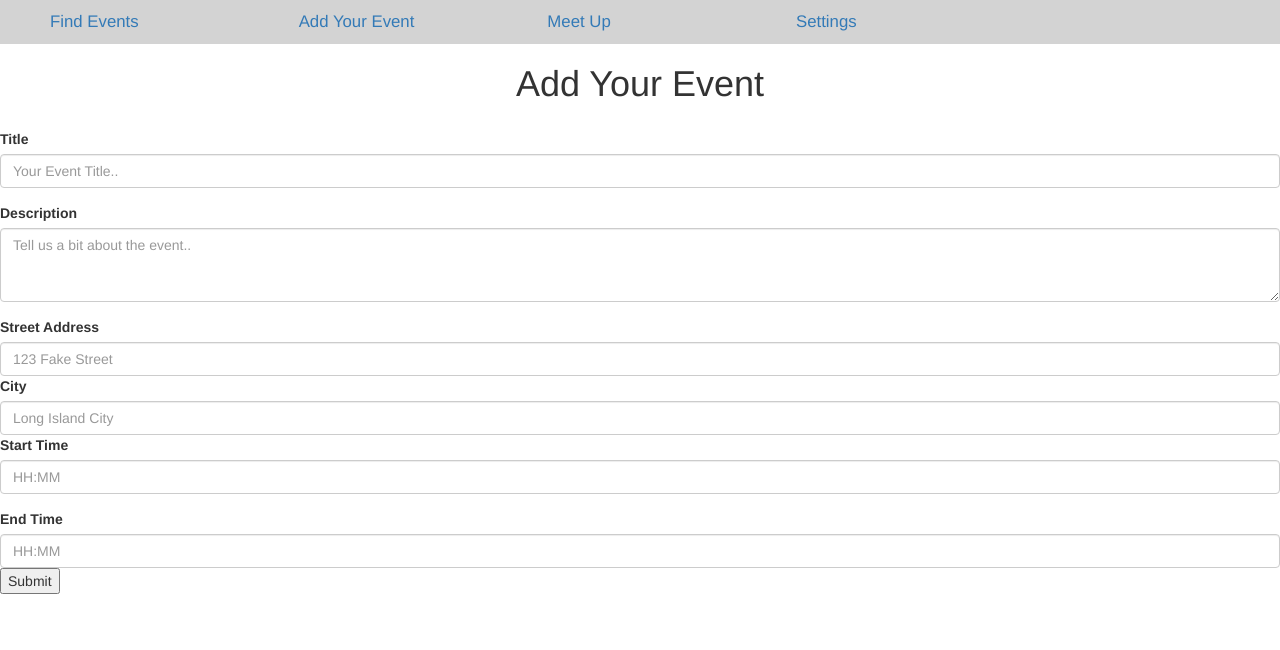
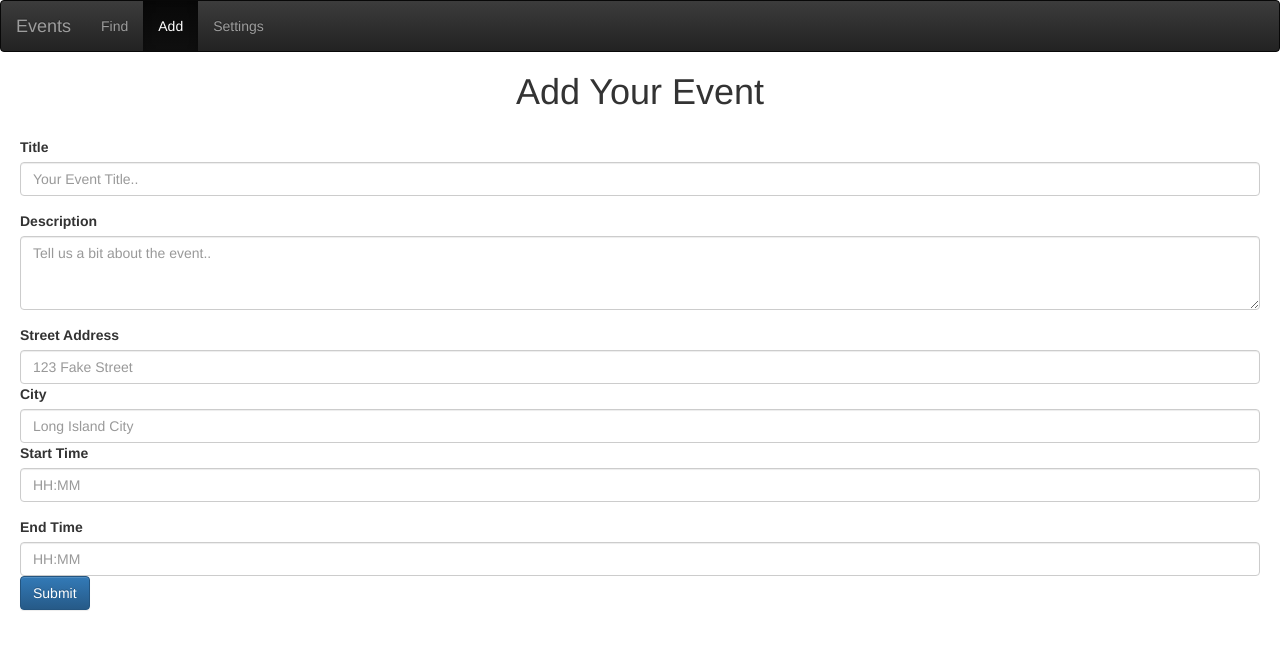
Before and after one commit to bri2005/webdev100_events, a plain HTML site: page add_event.html in a window 1280 px wide. Drawn offline with nearby package versions, Linux system fonts and the light colour scheme.

Commit message:
Cleaned up menu bars

```diff
--- a/add_event.html
+++ b/add_event.html
@@ -3,6 +3,25 @@
 <title>Events - Add Your Event</title>
 
 <head>
+
+<style>
+
+fieldset{
+	margin-left: 20px;
+    margin-right: 20px;
+}
+
+form {
+	margin-left: 20px;
+	margin-right: 20px;
+}
+
+.navbar-nav {
+	text-align: center;
+	width: 60%;
+}
+
+</style>
 
 
 <script src="lib/scripts/cookies.1.2.2.min.js"></script>
@@ -36,14 +55,24 @@
 
 <body>
 
-<!-- Top level navigation bar -->
-<nav>
-<ul>
-	<li><a href="./index.html">Find Events</a></li>
-	<li><a href="./add_event.html">Add Your Event</a></li>
-	<li><a href="./meet_up.html">Meet Up</a></li>
-	<li><a href="./settings.html">Settings</a></li>
-</ul>
+<nav class="navbar navbar-inverse">
+  <div class="container-fluid">
+    <div class="navbar-header">
+      <button type="button" class="navbar-toggle" data-toggle="collapse" data-target="#myNavbar">
+        <span class="icon-bar"></span>
+        <span class="icon-bar"></span>
+        <span class="icon-bar"></span>
+      </button>
+      <a class="navbar-brand" href="#">Events</a>
+    </div>
+    <div class="collapse navbar-collapse" id="myNavbar">
+      <ul class="nav navbar-nav">
+        <li><a href="./index.html">Find</a></li>
+        <li class="active"><a href="./add_event.html">Add</a></li>
+        <li><a href="./settings.html">Settings</a></li>
+      </ul>
+    </div>
+  </div>
 </nav>
 
 <!-- form to add event, store in JSON format -->
@@ -80,7 +109,7 @@
     <input type="text" class="form-control" name="endTime" placeholder="HH:MM">
 </fieldset>
 <!-- <button id="addEventSubmitButton" type="submit" class="btn btn-primary">Submit</button> -->
-<button id="addEventSubmitButton" type="submit">Submit</button>
+<button id="addEventSubmitButton" class="btn btn-primary" type="submit">Submit</button>
 </form>
 
 </body>
--- a/scripts/addEvent.js
+++ b/scripts/addEvent.js
@@ -15,7 +15,6 @@ if (eventsJSON != undefined) {
     eventsJSON = eventsJSON.replace(/\"\{/g,"{");
 
     console.log("Cookie after cleanup: "+eventsJSON);
-
 
      var events = JSON.parse(eventsJSON);
 
--- a/scripts/initMap.js
+++ b/scripts/initMap.js
@@ -18,8 +18,8 @@ function initMap() {
         lng: position.coords.longitude
       };
 
-      infoWindow.setPosition(pos);
-      infoWindow.setContent('Location found.');
+      //infoWindow.setPosition(pos);
+      //infoWindow.setContent('Location found.');
       map.setCenter(pos);
     }, function() {
       handleLocationError(true, infoWindow, map.getCenter());
--- a/styles/global_site_style.css
+++ b/styles/global_site_style.css
@@ -1,27 +1,4 @@
-/*Navigation bar settings*/
-nav {
-	background-color: lightgrey;
-	padding: 10px;
-	font-size: 120%;
-	align-self: center;
+.navbar-nav {
+	text-align: center;
+	width: 40%;
 }
-
-ul {
-	list-style: none;
-	margin: 0 auto;
-}
-
-nav ul li {
-	display: inline-block;
-	width:20%;
-	box-sizing: border-box;
-}
-
-nav ul li a:hover {
-	background-color: black;
-	color: white;
-}
-
-ul li a{
-	text-decoration: none;
-}
```
Also changed, not shown: index.html (+31 -10 lines), settings.html (+32 -11 lines).
